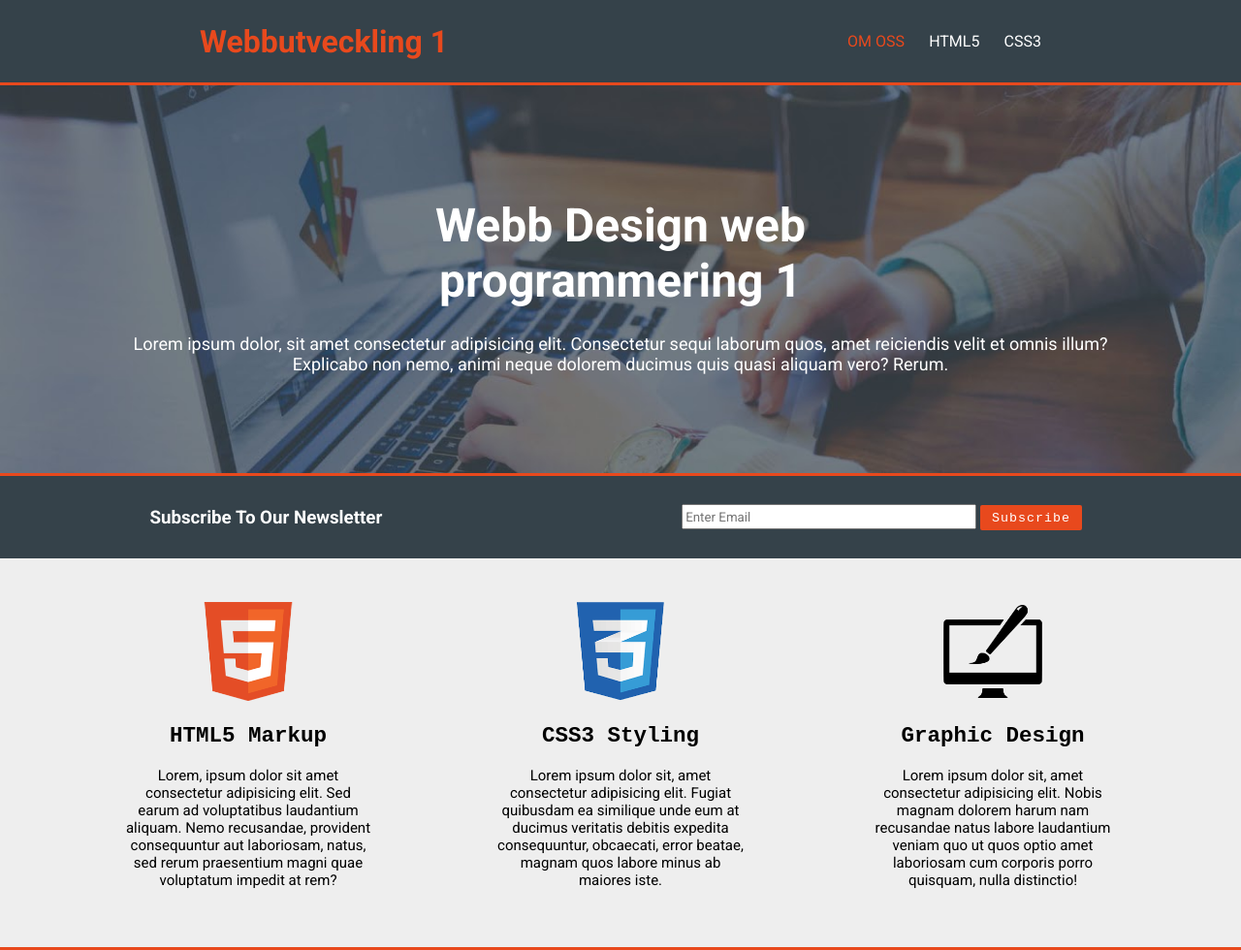
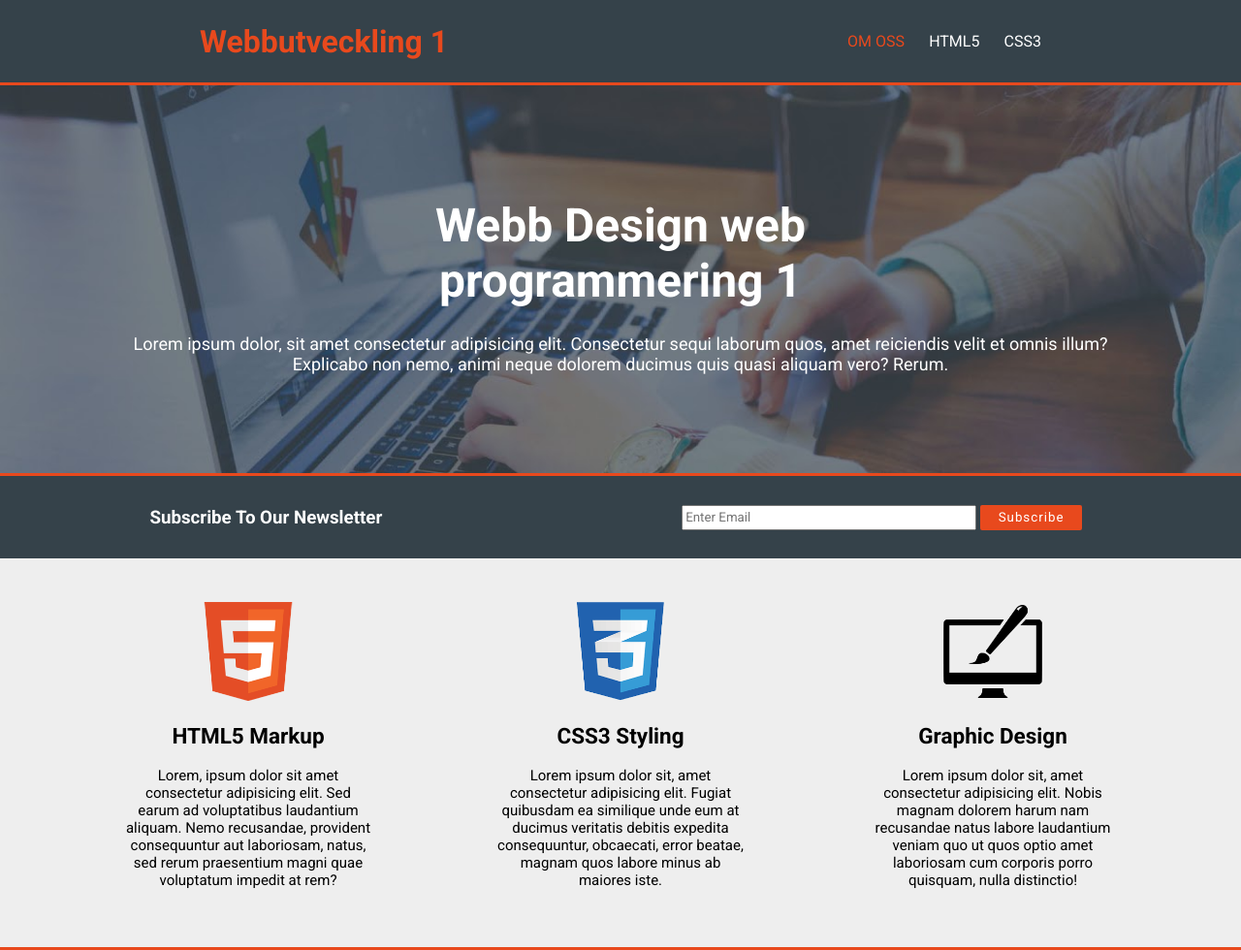
Before and after one commit to TE23e-BrannstromIverbring-Oscar/lek5_upp3, a plain HTML site: page index.html in a window 1280 px wide. Shown: the top 980 px of the page at 97% size. Drawn offline with Linux system fonts and the light colour scheme.

Commit message:
style.css

```diff
--- a/style.css
+++ b/style.css
@@ -95,8 +95,7 @@ button{
     border-radius: 2px;
     height: 26px;
     width: 25%;
-
-    font-family: monospace;
+    font-family: "Roboto", sans-serif;
     letter-spacing: 1px;
 }
 
@@ -131,7 +130,7 @@ button:active{
 }
 
 .under_rubrik{
-   font-family: monospace;
+   font-family: "Roboto", sans-serif;
 }
 .nere{
     display: flex;
```
